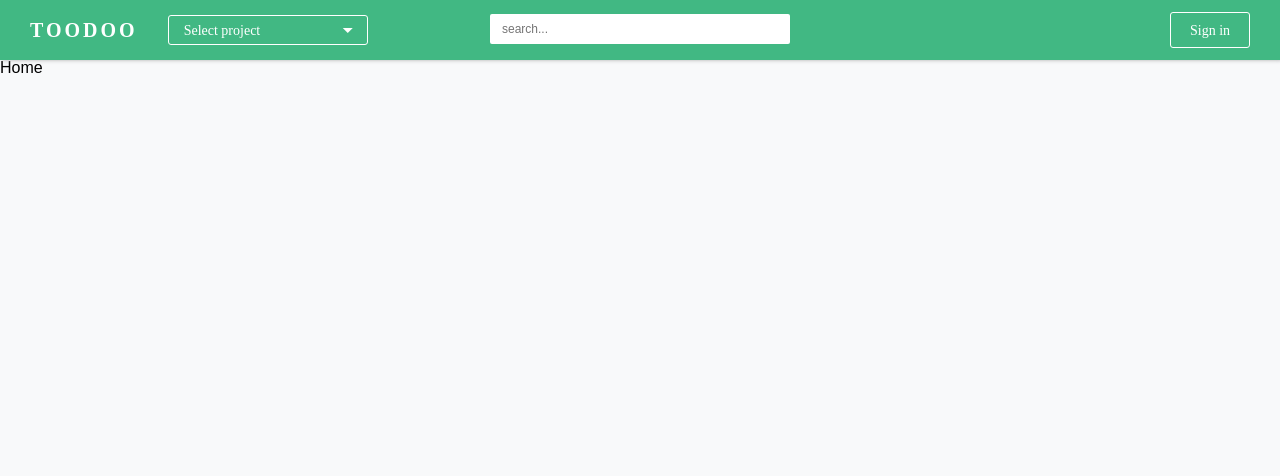
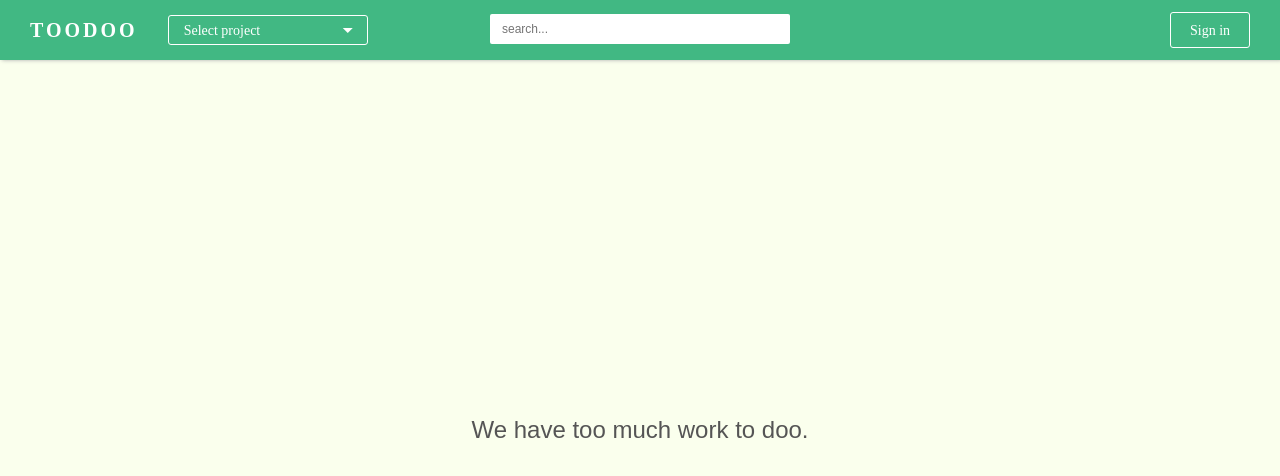
Before and after one commit to smithoo-lab/too-doo, a Vue app: page /#/ in a window 1280 px wide. Shown: the top 476 px of the page. Built offline with nearby package versions, Linux system fonts and the light colour scheme.

Commit message:
feat: add home page style

```diff
--- a/src/views/home/Home.vue
+++ b/src/views/home/Home.vue
@@ -1,9 +1,22 @@
 <template>
-    <div>Home</div>
+    <div class="home">
+        <p>We have too much work to doo.</p>
+    </div>
 </template>
 
-<script>
-export default {
-
-};
-</script>
+<style scoped>
+.home {
+    width: 100%;
+    height: 100%;
+    overflow: hidden;
+    text-align: center;
+    display: flex;
+    align-items: center;
+    justify-content: center;
+    background-color: #faffed;
+}
+.home p {
+    font-size: 24px;
+    color: #555;
+}
+</style>
```
